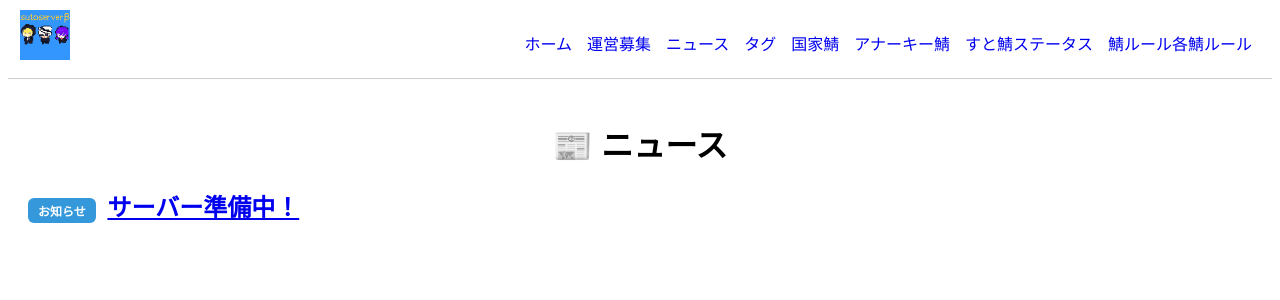
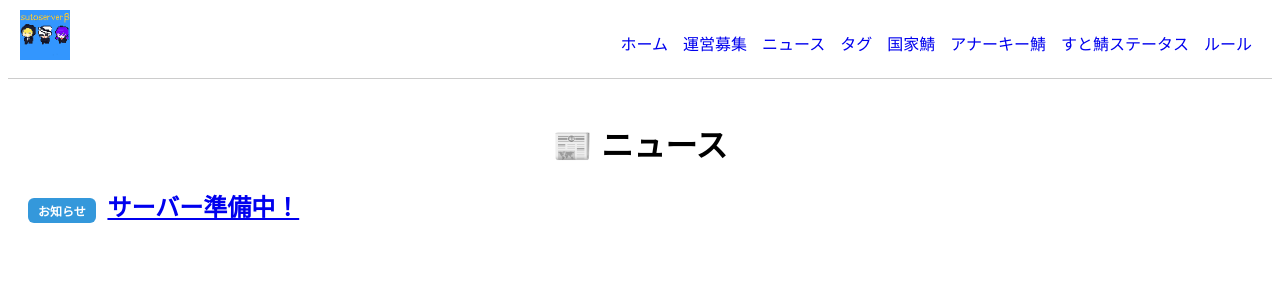
Before and after one commit to jion3325/Sutoserver.webpage-, a Jekyll site: the page built from news.md, in a window 1280 px wide. Shown: the top 300 px of the page. Built offline with Jekyll 4.4.1, drawn with Linux system fonts in a browser that asks for light colours.

Commit message:
Update default.html

```diff
--- a/_layouts/default.html
+++ b/_layouts/default.html
@@ -36,7 +36,7 @@ gtag('config', 'G-T41Z8P13Q2');
   <a href="{{ '/Koka' | relative_url }}">国家鯖</a>
   <a href="{{ '/Ana-ki-' | relative_url }}">アナーキー鯖</a>
   <a href="https://status.sutoserver.com/index.html" target="_blank">すと鯖ステータス</a>
-  <a href="https://rule.sutoserver.com/" target="_blank">鯖ルール各鯖ルール</a>
+  <a href="https://rule.sutoserver.com/" target="_blank">ルール</a>
 </nav>
 </header>
 
```
